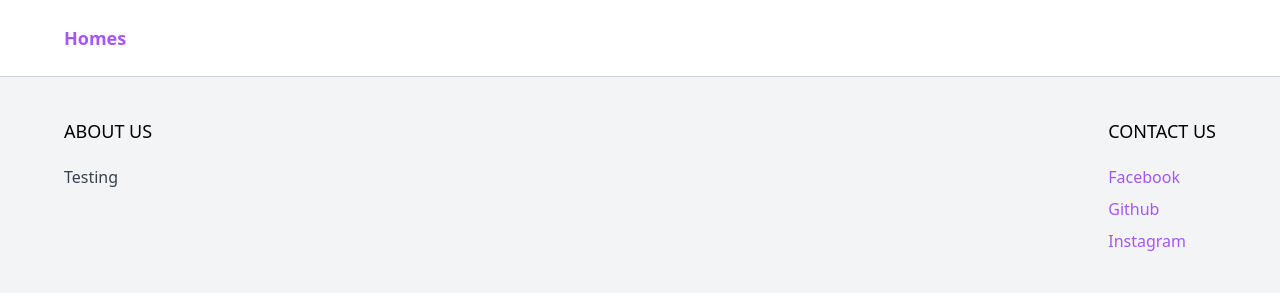
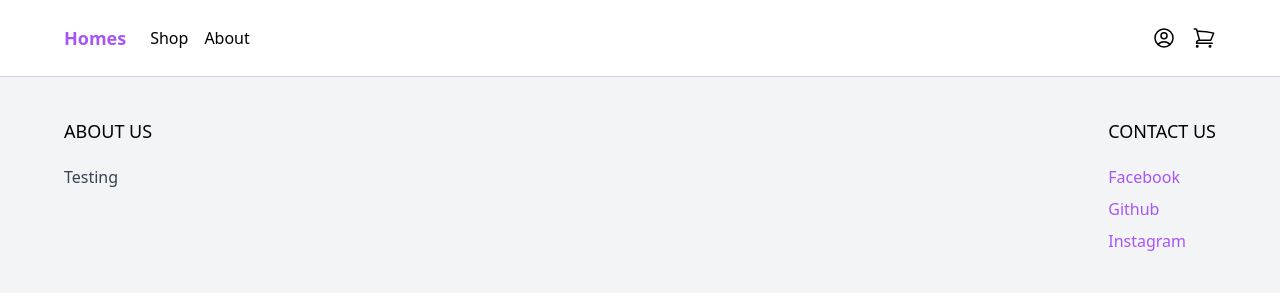
Before and after one commit to PhungHoang1909/ECommerce_Django, a Django app: page / in a window 1280 px wide. Shown: the top 300 px of the page. Run offline with Django 5.2, Linux system fonts and the light colour scheme; some libraries are stand-ins or nearby versions.

Commit message:
Navbar added

```diff
--- a/ecommerceapp/templates/base.html
+++ b/ecommerceapp/templates/base.html
@@ -24,6 +24,26 @@
                 {% comment %} LeftSide {% endcomment %}
                 <div class="menu-left flex items-center space-x-6">
                     <a href="#" class="py-4 text-lg text-purple-500 font-semibold">Homes</a>
+
+                    <ul class="flex items-center space-x-4">
+                        <li><a href="#">Shop</a></li>
+                        <li><a href="#">About</a></li>
+                    </ul>
+                </div>
+
+                {% comment %} Profile and Cart {% endcomment %}
+                <div class="menu-right flex items-center space-x-4">
+                    <a href="#">
+                        <svg xmlns="http://www.w3.org/2000/svg" fill="none" viewBox="0 0 24 24" stroke-width="1.5" stroke="currentColor" class="w-6 h-6">
+                            <path stroke-linecap="round" stroke-linejoin="round" d="M17.982 18.725A7.488 7.488 0 0 0 12 15.75a7.488 7.488 0 0 0-5.982 2.975m11.963 0a9 9 0 1 0-11.963 0m11.963 0A8.966 8.966 0 0 1 12 21a8.966 8.966 0 0 1-5.982-2.275M15 9.75a3 3 0 1 1-6 0 3 3 0 0 1 6 0Z" />
+                          </svg>
+                    </a>
+
+                    <a href="#">
+                        <svg xmlns="http://www.w3.org/2000/svg" fill="none" viewBox="0 0 24 24" stroke-width="1.5" stroke="currentColor" class="w-6 h-6">
+                            <path stroke-linecap="round" stroke-linejoin="round" d="M2.25 3h1.386c.51 0 .955.343 1.087.835l.383 1.437M7.5 14.25a3 3 0 0 0-3 3h15.75m-12.75-3h11.218c1.121-2.3 2.1-4.684 2.924-7.138a60.114 60.114 0 0 0-16.536-1.84M7.5 14.25 5.106 5.272M6 20.25a.75.75 0 1 1-1.5 0 .75.75 0 0 1 1.5 0Zm12.75 0a.75.75 0 1 1-1.5 0 .75.75 0 0 1 1.5 0Z" />
+                          </svg>
+                    </a>
                 </div>
             </div>
         </nav>
```
